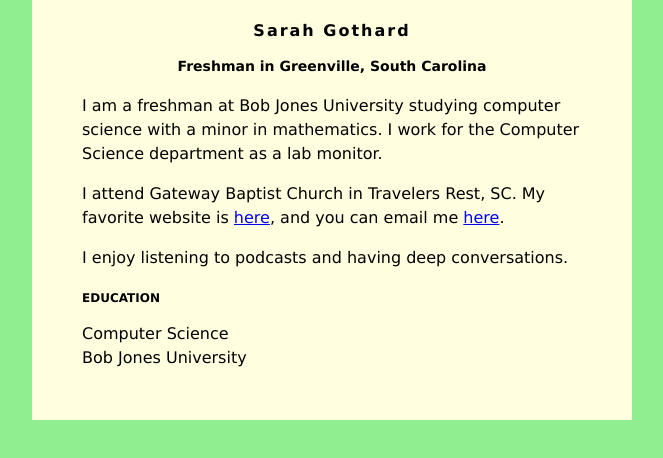
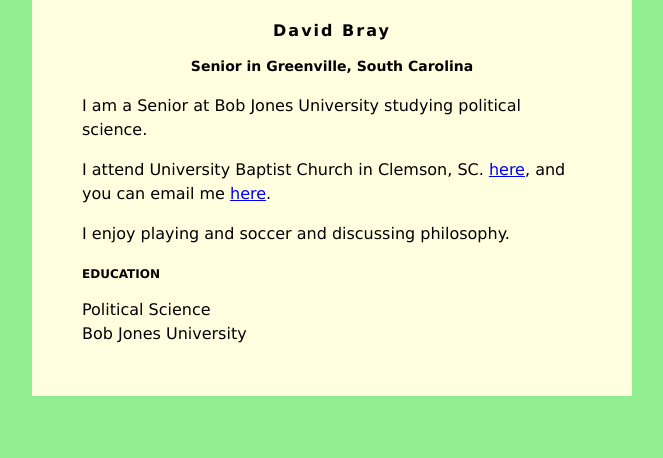
Before and after one commit to BillNyeIllegal79/BillNyeIllegal79.github.io, a plain HTML site: page index.html in a window 1280 px wide. Shown: the whole page, without its empty margins (308-971 px from the left). Drawn offline with Linux system fonts and the light colour scheme.

Commit message:
Update index.html

```diff
--- a/index.html
+++ b/index.html
@@ -30,21 +30,20 @@
 </head>
 <body>
     <div id="content">
-        <h1>Sarah Gothard</h1>
-        <h2>Freshman in Greenville, South Carolina</h2>
+        <h1>David Bray</h1>
+        <h2>Senior in Greenville, South Carolina</h2>
 
-         <p>I am a freshman at Bob Jones University studying computer science with a minor in
-            mathematics. I work for the Computer Science department as a lab monitor.</p>
+         <p>I am a Senior at Bob Jones University studying political science. </p>
          <p>
-            I attend Gateway Baptist Church in Travelers Rest, SC. My favorite website is
+            I attend University Baptist Church in Clemson, SC.
             <a href="https://mobilehymns.org/">here</a>, and you can email me
             <a href="mailto:sgothard@bju.edu">here</a>.
          </p>
          <p>
-            I enjoy listening to podcasts and having deep conversations.
+            I enjoy playing and soccer and discussing philosophy.
          </p>
         <h3>EDUCATION</h3>
-        Computer Science<br />
+        Political Science <br />
         Bob Jones University
     </div>
 </body>
```
